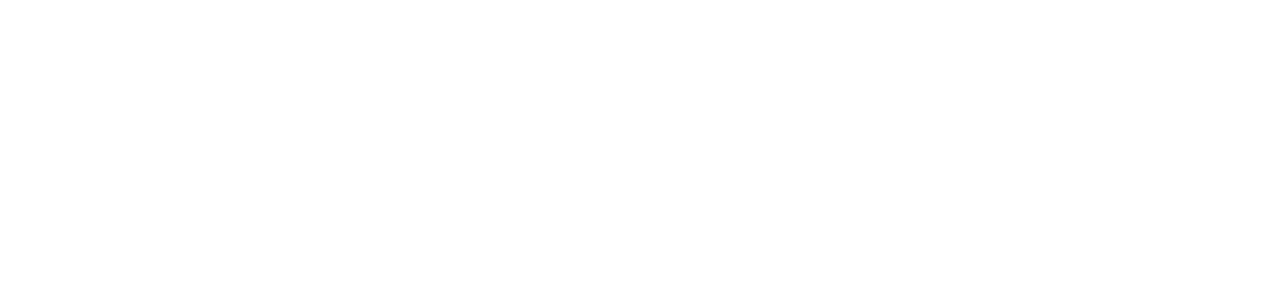
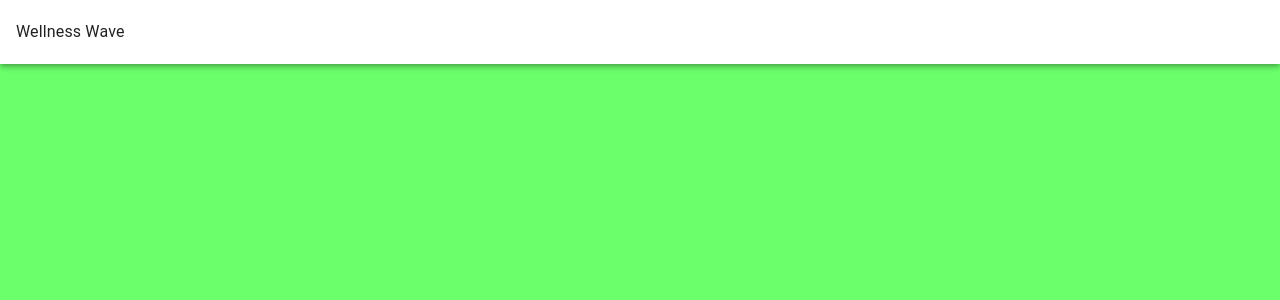
Before and after one commit to HadiM2/WellnessWaveHackathon24GU, a Nuxt app in the folder Hackathon2024/: page / in a window 1280 px wide. Shown: the top 300 px of the page. Built offline with nearby package versions, Linux system fonts and the light colour scheme.

Commit message:
Trial for app bar

```diff
--- a/Hackathon2024/app.vue
+++ b/Hackathon2024/app.vue
@@ -1,8 +1,21 @@
 <template>
   <NuxtLayout>
-    <title>Cynthia Montalvo</title>
+    <title>Wellness Wave</title>
+    <v-app>
+      <v-app-bar>
+        <v-list-item
+          title="Wellness Wave"
+        ></v-list-item>
 
 
+      </v-app-bar>
+
+      <v-main>
+        <v-container>
+          <NuxtPage />
+        </v-container>
+      </v-main>
+    </v-app>
   </NuxtLayout>
 </template>
 
```
